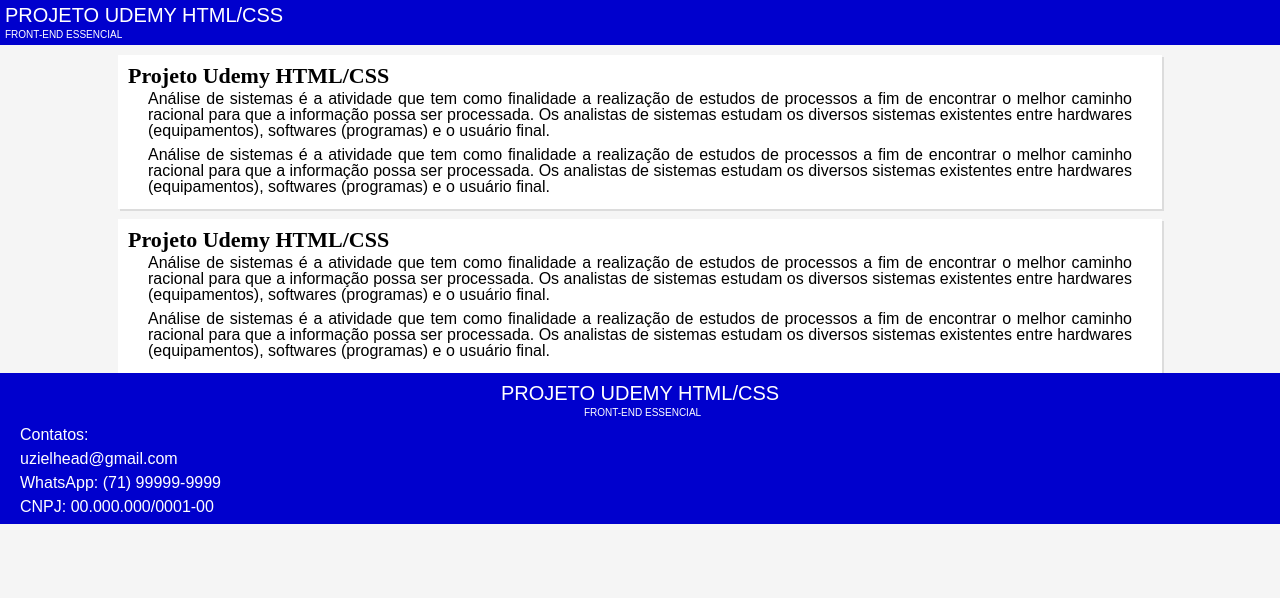
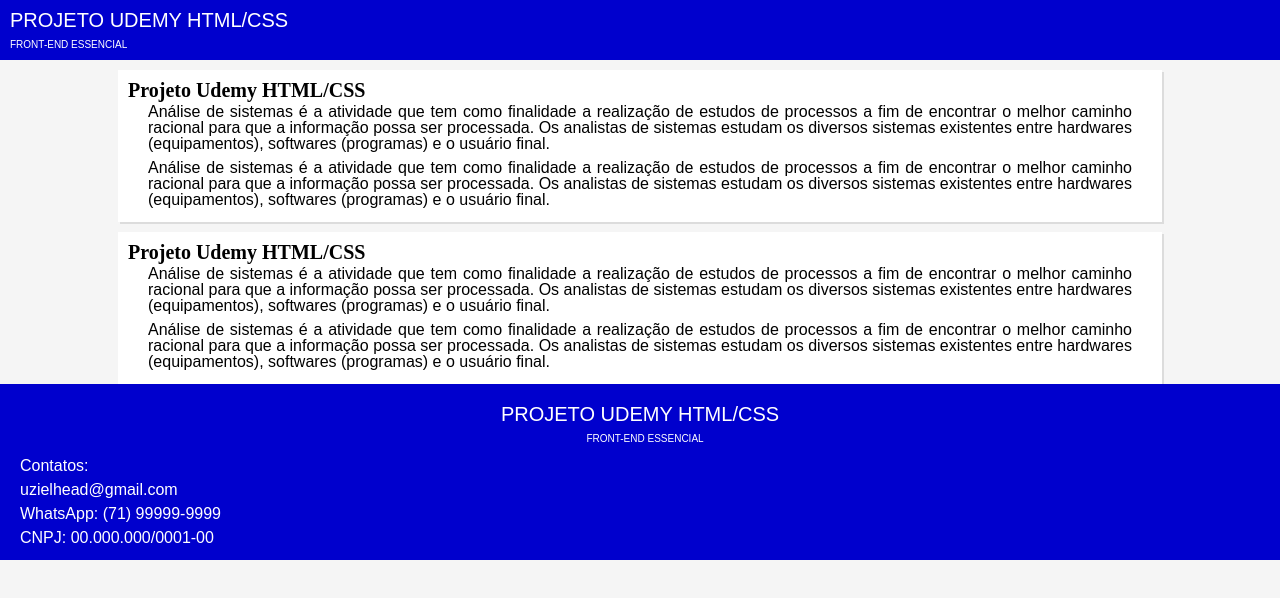
Before and after one commit to uzielmenezes/projeto-udemy-html-css, a plain HTML site: page index.html in a window 1280 px wide. Drawn offline with Linux system fonts and the light colour scheme.

Commit message:
Modifying scale from px to rem for all styles

```diff
--- a/style.css
+++ b/style.css
@@ -14,13 +14,13 @@ header {
 }
 
 h3 {
-	font-size: 20px;
-	padding: 5px;
+	font-size: 2rem;
+	padding: 1rem;
 }
 
 h4 {
-	font-size: 10px;
-	padding: 0 0 5px 5px;
+	font-size: 1rem;
+	padding: 0 0 1rem 1rem;
 }
 
 .container {
@@ -38,7 +38,7 @@ h4 {
 
 h1 {
 	font-weight: bold;
-	font-size: 22px;
+	font-size: 2rem;
 }
 
 footer {
@@ -46,7 +46,7 @@ footer {
 	color: #FFFFFF;
 	background-color: #0000CD;
 	text-align: center;
-	padding: 5px 0;
+	padding: 1rem 0;
 }
 
 p {
```
